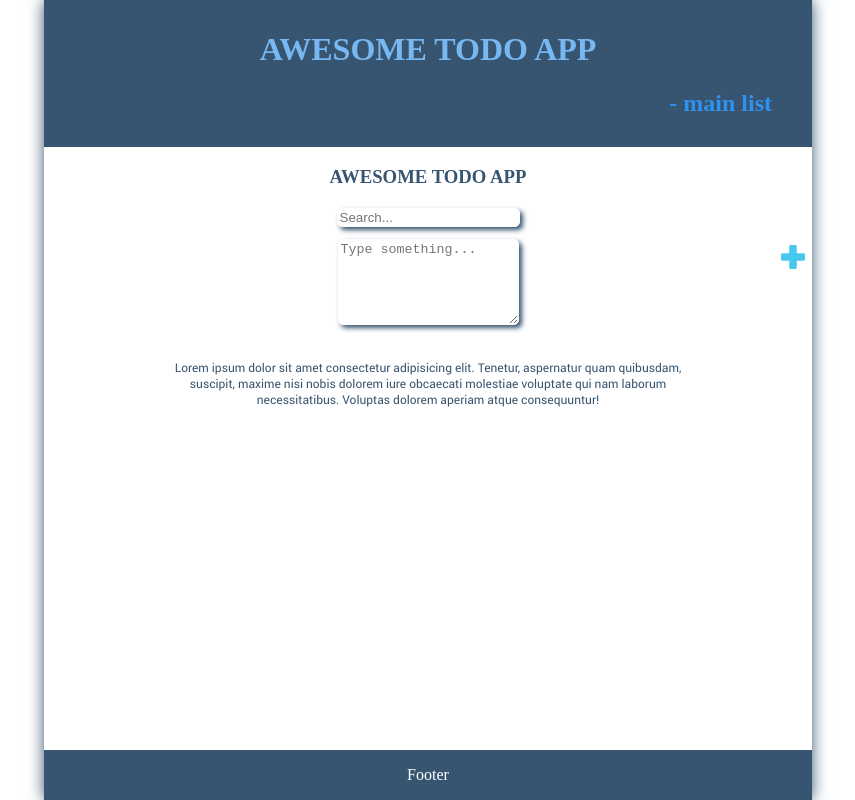
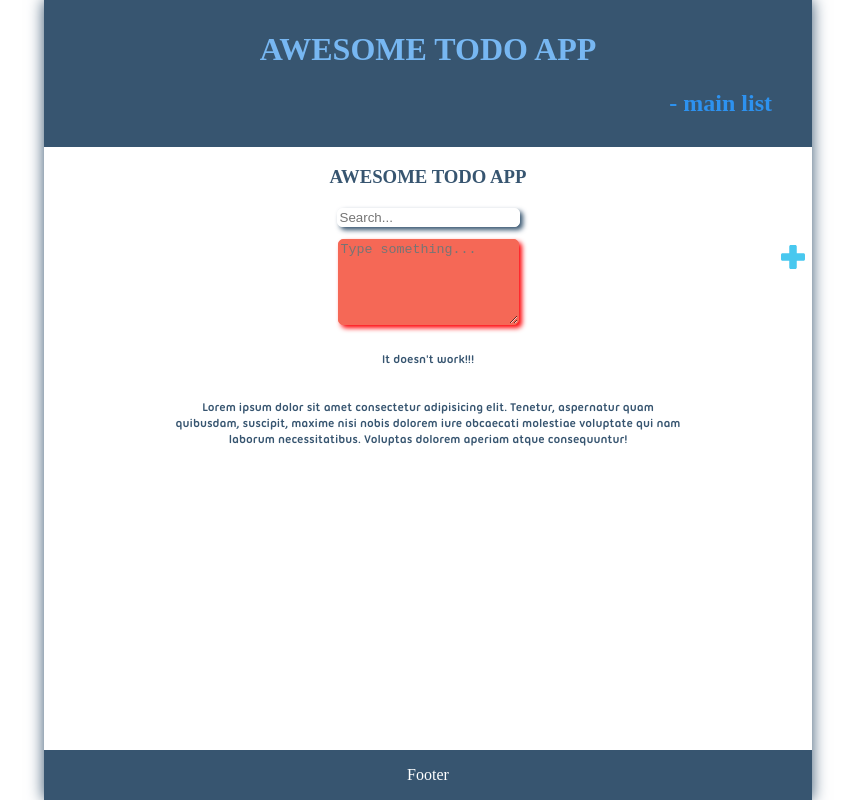
Before and after one commit to skrzypczyk-pawel/AWESOME-TODOS-APP, a React (Create React App) app: page / in a window 1280 px wide. Shown: the whole page, without its empty margins (212-1067 px from the left). Built offline with nearby package versions, Linux system fonts and the light colour scheme.

Commit message:
cr changes

```diff
--- a/src/App.tsx
+++ b/src/App.tsx
@@ -2,6 +2,7 @@ import React, { FC } from "react";
 import { I18nextProvider } from "react-i18next";
 import { i18n } from "locale";
 import HomeScreen from "./screens/HomeScreen";
+import "assets/fonts/fonts.css";
 
 interface Props {}
 
--- a/src/components/StyledInput.tsx
+++ b/src/components/StyledInput.tsx
@@ -52,9 +52,9 @@ const StyledInput: FC<Props> = ({
           type={type}
           className={css(
             styles.input,
-            style,
             isFocused && styles.focused,
-            !!error && styles.error
+            !!error && styles.error,
+            style
           )}
           placeholder={placeholder}
           value={value}
--- a/src/components/StyledText.tsx
+++ b/src/components/StyledText.tsx
@@ -12,9 +12,9 @@ const StyledText: FC<Props> = ({ children, error, style }) => {
     <p
       className={css(
         styles.text,
-        style,
         typography.body1,
-        error && styles.errorText
+        error && (styles.errorText, typography.error1),
+        style
       )}
     >
       {children}
@@ -24,7 +24,6 @@ const StyledText: FC<Props> = ({ children, error, style }) => {
 
 const styles = StyleSheet.create({
   text: {
-    fontFamily: "Roboto",
     textTransform: "none",
   },
   errorText: {
--- a/src/components/TextArea.tsx
+++ b/src/components/TextArea.tsx
@@ -50,9 +50,9 @@ const TextArea: FC<Props> = ({
           onBlur={handleBlur}
           className={css(
             styles.textarea,
-            style,
             isFocused && styles.focused,
-            !!error && styles.error
+            !!error && styles.error,
+            style
           )}
           placeholder={placeholder}
           value={value}
--- a/src/locale/en.ts
+++ b/src/locale/en.ts
@@ -19,5 +19,6 @@ export const translations = {
   test: {
     lorem:
       "Lorem ipsum dolor sit amet consectetur adipisicing elit. Tenetur, aspernatur quam quibusdam, suscipit, maxime nisi nobis dolorem iure obcaecati molestiae voluptate qui nam laborum necessitatibus. Voluptas dolorem aperiam atque consequuntur!",
+    error: "It doesn't work!!!",
   },
 };
--- a/src/screens/HomeScreen.tsx
+++ b/src/screens/HomeScreen.tsx
@@ -8,7 +8,6 @@ import StyledText from "components/StyledText";
 import { StyleSheet, css } from "aphrodite";
 import { colors } from "styles";
 import { i18n } from "locale";
-import "assets/fonts/fonts.css";
 
 interface Props {}
 
@@ -36,6 +35,7 @@ const HomeScreen: FC<Props> = () => {
           value={textareaValue1}
           onChange={handleTextareaValue}
           placeholder={i18n.t("textAreaPlaceholder:type")}
+          error={i18n.t("test:error")}
         />
         <StyledText style={styles.testText}>{i18n.t("test:lorem")}</StyledText>
       </div>
--- a/src/styles/index.ts
+++ b/src/styles/index.ts
@@ -1,2 +1,2 @@
 export { colors } from "./palette";
-export { typography } from "./typography";
+export { typography, fonts } from "./typography";
--- a/src/styles/typography.ts
+++ b/src/styles/typography.ts
@@ -1,10 +1,19 @@
 import { StyleSheet } from "aphrodite";
-import "assets/fonts/fonts.css";
+
+export const fonts = {
+  roboto: "Roboto",
+  ubuntu: "Ubuntu",
+};
 
 export const typography = StyleSheet.create({
   body1: {
     fontSize: 12,
     lineHeight: "16px",
-    fontFamily: "Roboto",
+    fontFamily: fonts.roboto,
+  },
+  error1: {
+    fontSize: 12,
+    lineHeight: "16px",
+    fontFamily: fonts.ubuntu,
   },
 });
```
